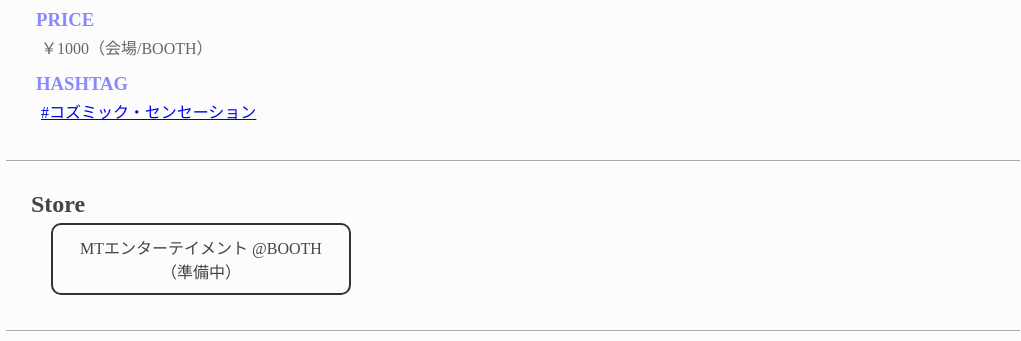
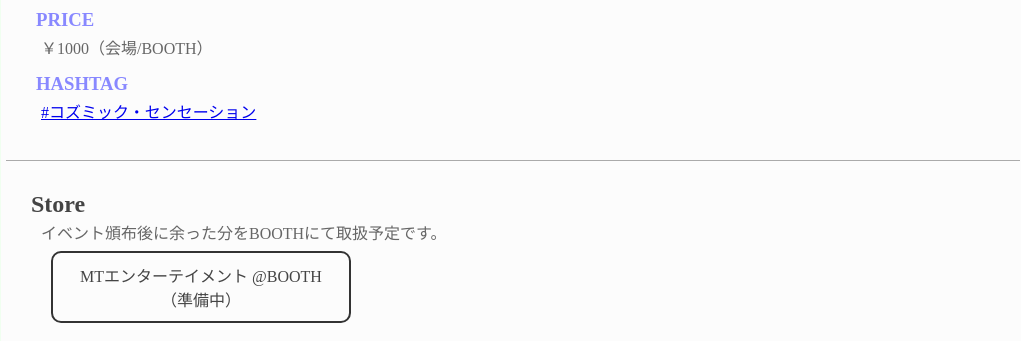
Before and after one commit to kinzokuseitarai/kinzokuseitarai.github.io, a plain HTML site: page yaoyoro3/index.html in a window 1280 px wide. Shown: the part 513-854 px from the top of the page, without its empty margins (127-1148 px from the left). Drawn offline with Linux system fonts and the light colour scheme.

Commit message:
add booth description

```diff
--- a/yaoyoro3/index.html
+++ b/yaoyoro3/index.html
@@ -59,6 +59,7 @@
 
       <section class="store">
         <h2>Store</h2>
+        <p>イベント頒布後に余った分をBOOTHにて取扱予定です。</p>
         <div class="button">
           <a class="button-link" href="https://kinzokuseitarai.booth.pm/">
             <span class="button-text">MTエンターテイメント @BOOTH<br>（準備中）</span>
```
